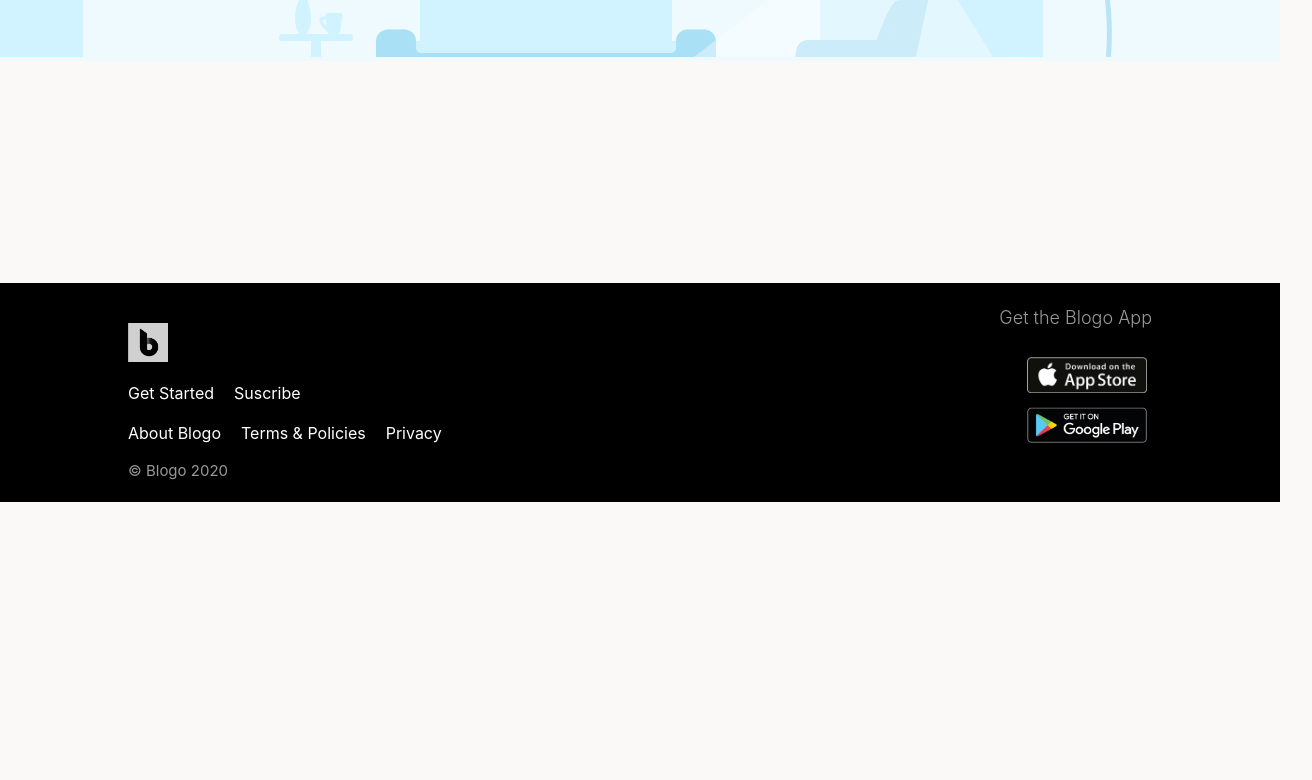
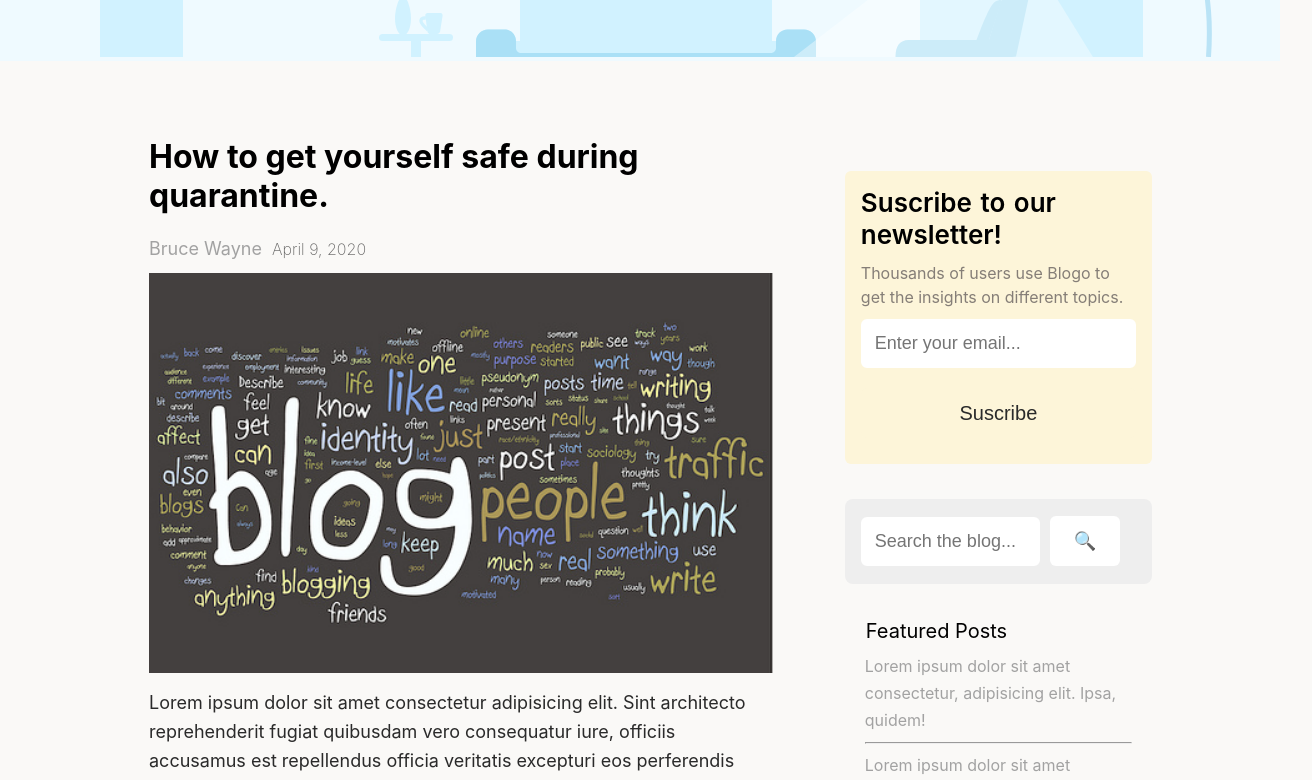
Before and after one commit to awanshrestha/blogo, a React (Create React App) app: page /blog in a window 1280 px wide. Shown: the part 300-1080 px from the top of the page, 1312 px wide, since content can reach past the window. Before the commit the page ends 802 px from the top, so only its background shows below. Built offline with nearby package versions, Linux system fonts and the light colour scheme.

Commit message:
adds blogs page static

```diff
--- /dev/null
+++ b/src/components/Blogtile/Blogtile.js
@@ -0,0 +1,28 @@
+import React from 'react';
+import './blogtile.css';
+
+const blogimage = require('../../assets/images/unnamed.jpg');
+
+function Blogtile(){
+    return(
+        <div className = 'blogtile'>
+            <div className = 'blogtile-container'>
+                <h1>How to get yourself safe during quarantine.</h1>
+                <p>
+                    <span className = 'authorname-blogtile'>
+                        Bruce Wayne
+                    </span>
+                    <span className = 'blogdate-blogtile'>
+                        April 9, 2020
+                    </span>
+                </p>
+                <img src={blogimage} alt="Blog Post Title"/>
+                <p className = 'blogtile-blog-content'>
+                    Lorem ipsum dolor sit amet consectetur adipisicing elit. Sint architecto reprehenderit fugiat quibusdam vero consequatur iure, officiis accusamus est repellendus officia veritatis excepturi eos perferendis debitis dolorum, eveniet molestias blanditiis. Autem architecto
+                </p>
+            </div>
+        </div>
+    );
+}
+
+export default Blogtile;
--- /dev/null
+++ b/src/components/Blogtile/blogtile.css
@@ -0,0 +1,52 @@
+.blogtile{
+    border: 1px solid rgba(255, 255, 255, 0);
+    margin-bottom: 30px;
+}
+
+.blogtile:hover{
+    background-color: #fff;
+    cursor: pointer;
+        border: 1.2px solid rgba(179, 179, 179, 0.692);
+        border-radius: 4px;
+        cursor: #e9e9e9;
+        transition: .2s all ease-in-out;
+}
+
+.blogtile-container{
+        padding: 10px 20px;
+}
+
+.blogtile-container h1{
+        margin-top: 5px;
+}
+
+.blogtile-container .authorname-blogtile {
+        font-size: 18px;
+        font-weight: 400;
+        text-transform: capitalize;
+        margin: 0px 10px 0px 0px;
+        color: #a2a2a2;
+        line-height: 140%;
+}
+
+
+.blogdate-blogtile {
+        font-size: 16px;
+        font-weight: 200;
+        color: #3b3b3bc7;
+        line-height: 140%;
+}
+
+.blogtile-container img{
+    width: 100%;
+    height: 400px;
+}
+
+.blogtile-blog-content{
+        font-size: 18px;
+        line-height: 1.6em;
+        white-space: normal;
+        color: #2a2a2a;
+        text-shadow: 1px 1px 1px rgba(0,0,0,.004);
+        text-rendering: optimizeLegibility !important;
+}
--- /dev/null
+++ b/src/components/Sidebar/Sidebar.js
@@ -0,0 +1,33 @@
+import React from 'react';
+import './sidebar.css';
+
+function Sidebar(){
+    return(
+       <div>
+           <div className = 'suscribe-box-blogpage'>
+                <h3>Suscribe to our newsletter!</h3>
+                <p>Thousands of users use Blogo to get the insights on different topics.</p>
+                <form action="">
+                    <input type="email" placeholder = 'Enter your email...'/>
+                    <input type="submit" value = 'Suscribe'/>
+                </form>
+           </div>
+           <div className = 'search-the-blog-sidebar'>
+               <form action="">
+                    <input type="text" placeholder = 'Search the blog...'/>
+                    <input type="submit" value = '🔍'/>
+               </form>
+           </div>
+           <div className = 'featured-posts-sidebar'>
+               <h3>Featured Posts</h3>
+               <a href="#">Lorem ipsum dolor sit amet consectetur, adipisicing elit. Ipsa, quidem! </a>
+               <hr className = 'blogpage-sidebar-line'/>
+               <a href="#">Lorem ipsum dolor sit amet consectetur, adipisicing elit. Ipsa, quidem! </a>
+               <hr className = 'blogpage-sidebar-line'/>
+               <a href="#">Lorem ipsum dolor sit amet consectetur, adipisicing elit. Ipsa, quidem! </a>
+           </div>
+       </div>
+    );
+}
+
+export default Sidebar;
--- /dev/null
+++ b/src/components/Sidebar/sidebar.css
@@ -0,0 +1,133 @@
+.suscribe-box-blogpage{
+    background-color: #FDF5D9;
+    border-radius: 6px;
+    padding: 16px;
+    text-shadow: 1px 1px 1px rgba(0,0,0,.004);
+    text-rendering: optimizeLegibility !important;
+}
+
+.suscribe-box-blogpage h3{
+    font-size: 26px;
+    line-height: 32px;
+    font-weight: 600;
+    margin: 0 0 10px;
+    word-spacing: 2px;
+}
+
+.suscribe-box-blogpage p{
+    font-size: 16px;
+    line-height: 24px;
+    margin: 0;
+}
+
+.suscribe-box-blogpage input[type = "email"]{
+    border: 2px solid #fff;
+    margin: 10px 0;
+    border-radius: 6px;
+    padding: 12px;
+    font-size: 18px;
+    line-height: normal;
+    box-sizing: border-box;
+    outline: none;
+    overflow: visible;
+    width: 100%;
+    transition: all .3s ease;
+}
+
+.suscribe-box-blogpage input[type = "email"]:focus{
+    border: 2px solid rgb(93, 186, 240);
+}
+
+.suscribe-box-blogpage input[type="submit"]{
+    margin: 10px auto;
+    width: 100%;
+    border-style: none;
+    text-decoration: none;
+    background: #fdf5d9;
+    display: inline-block;
+    border: none;
+    text-align: center;
+    border-radius: 6px;
+    padding: 16px 24px;
+    font-size: 20px;
+    line-height: 18px;
+    font-weight: 500;
+    color: #2a2a2a !important;
+    cursor: pointer;
+    transition: all .3s ease;
+
+}
+
+.suscribe-box-blogpage input[type="submit"]:hover{
+    background-color: #E2CB81;
+}
+
+.featured-posts-sidebar{
+    padding: 0 20px 20px;
+}
+
+.featured-posts-sidebar h3{
+    font-weight: normal;
+    font-style: normal;
+    font-size: 20px;
+    margin: 1px 1px 10px;
+}
+
+.featured-posts-sidebar a{
+    text-decoration: none;
+    color: #a2a2a2;
+    font-size: 16px;
+    line-height: 170%;
+    transition: .1s all ease-in-out;
+}
+
+.blogpage-sidebar-line{
+    color: #dadada8a;
+}
+
+.search-the-blog-sidebar{
+    background-color: rgb(238, 238, 238);
+    padding: 8px 16px;
+    margin: 35px 0;
+    border-radius: 8px;
+}
+
+.search-the-blog-sidebar{
+    display: flex;
+    justify-content: space-between;
+    flex-wrap: wrap;
+}
+
+.search-the-blog-sidebar input[type="text"]{
+    border: 2px solid #fff;
+    margin: 10px 0;
+    border-radius: 6px;
+    padding: 12px;
+    font-size: 18px;
+    line-height: normal;
+    box-sizing: border-box;
+    outline: none;
+    overflow: visible;
+    width: 65%;
+    transition: all .3s ease;
+}
+
+.search-the-blog-sidebar input[type="submit"]{
+    background: #fff;
+    color: #2a2a2a !important;
+    text-decoration: none;
+    background: #fff;
+    display: inline-block;
+    border: none;
+    margin-left: 10px;
+    text-align: center;
+    border-radius: 6px;
+    padding: 16px 24px !important;
+    font-size: 18px;
+    line-height: 18px;
+    font-weight: 500;
+    color: #2a2a2a !important;
+    cursor: pointer;
+    outline: none;
+    transition: all .3s ease;
+}
--- a/src/pages/Blog/Blog.js
+++ b/src/pages/Blog/Blog.js
@@ -1,6 +1,7 @@
 import React from 'react';
 import './blog.css';
-
+import Sidebar from '../../components/Sidebar/Sidebar';
+import Blogtile from '../../components/Blogtile/Blogtile';
 const backgroundSvg = require('../../assets/svg/header.svg');
 
 function Blog(){
@@ -14,6 +15,19 @@ function Blog(){
                 </div>
             </div>
 
+            <div className = 'blogpage-container'>
+                <div className = 'blogpage-featured-blogs'>
+                    <div className = 'blog-tile'>
+                        <Blogtile/>
+                        <Blogtile/>
+                        <Blogtile/>
+                    </div>
+                </div>
+                <div className = 'blogpage-sidebar'>
+                    <Sidebar/>
+                </div>
+            </div>
+
         </div>
     );
 }
--- a/src/pages/Blog/blog.css
+++ b/src/pages/Blog/blog.css
@@ -6,6 +6,11 @@
     padding-top: 30px;
     background-color: #effaff;
     position: relative;
+}
+
+.background-svg img{
+    margin: 0 100px;
+
 }
 
 .blog-image-center-text{
@@ -30,3 +35,45 @@
     color: #2a2a2a;
     text-align: center;
 }
+
+.blogpage-container{
+    width: 80%;
+    margin: 0 auto;
+    display: flex;
+    flex-wrap: wrap;
+    justify-content: space-between;
+    padding: 60px 0;
+}
+
+.blogpage-featured-blogs{
+    width: 65%;
+}
+
+.blogpage-sidebar{
+    margin-top: 50px;
+    width: 25%;
+}
+
+
+@media all and (max-width: 1350px) {
+    .blogpage-sidebar{
+        width: 30%;
+    }
+}
+
+@media all and (max-width: 1100px) {
+    .blogpage-featured-blogs{
+        width: 100%;
+    }
+
+    .blogpage-sidebar{
+        width: 100%;
+    }
+}
+
+
+@media all and (max-width: 1100px) {
+    .blogpage-container{
+        width: 90%;
+    }
+}
```
Also changed, not shown: src/assets/images/unnamed.jpg (added).
